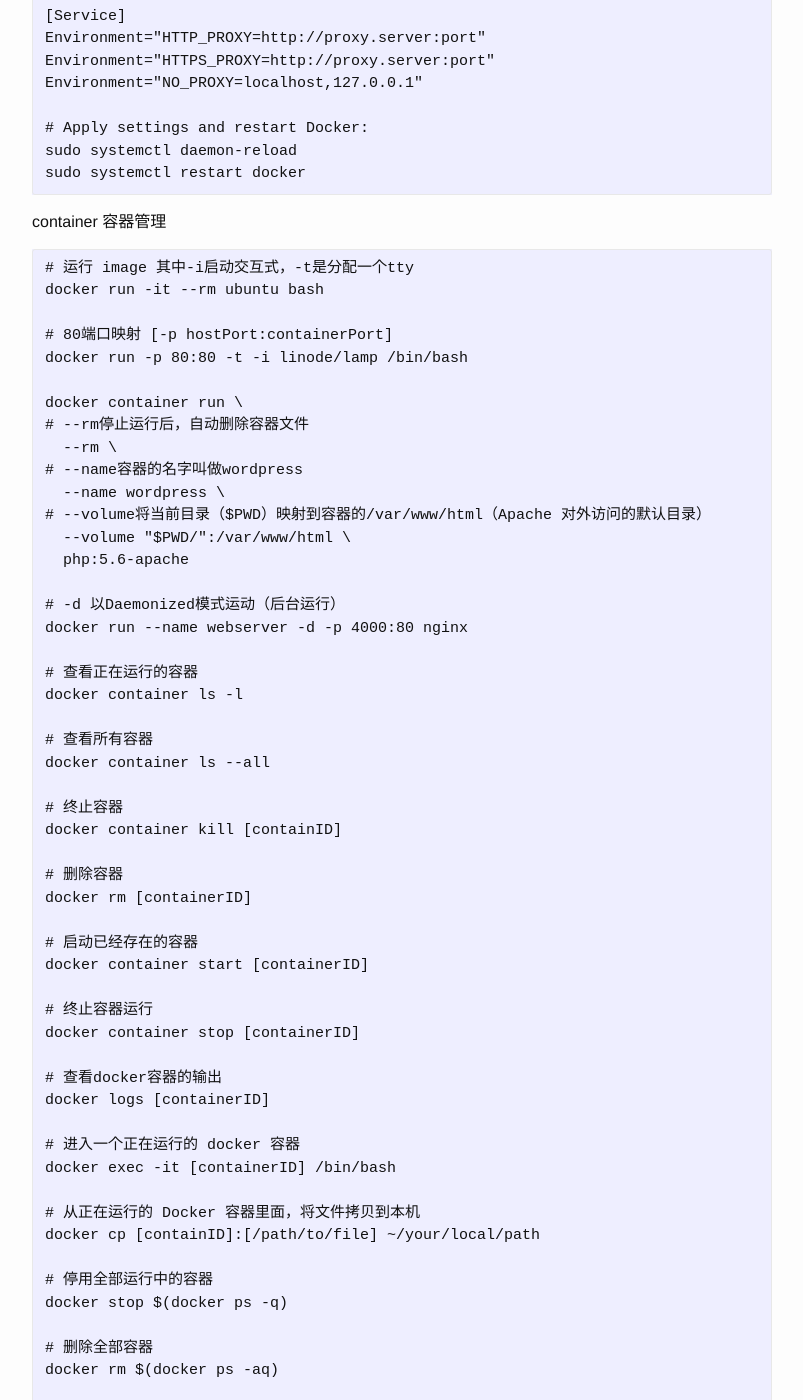
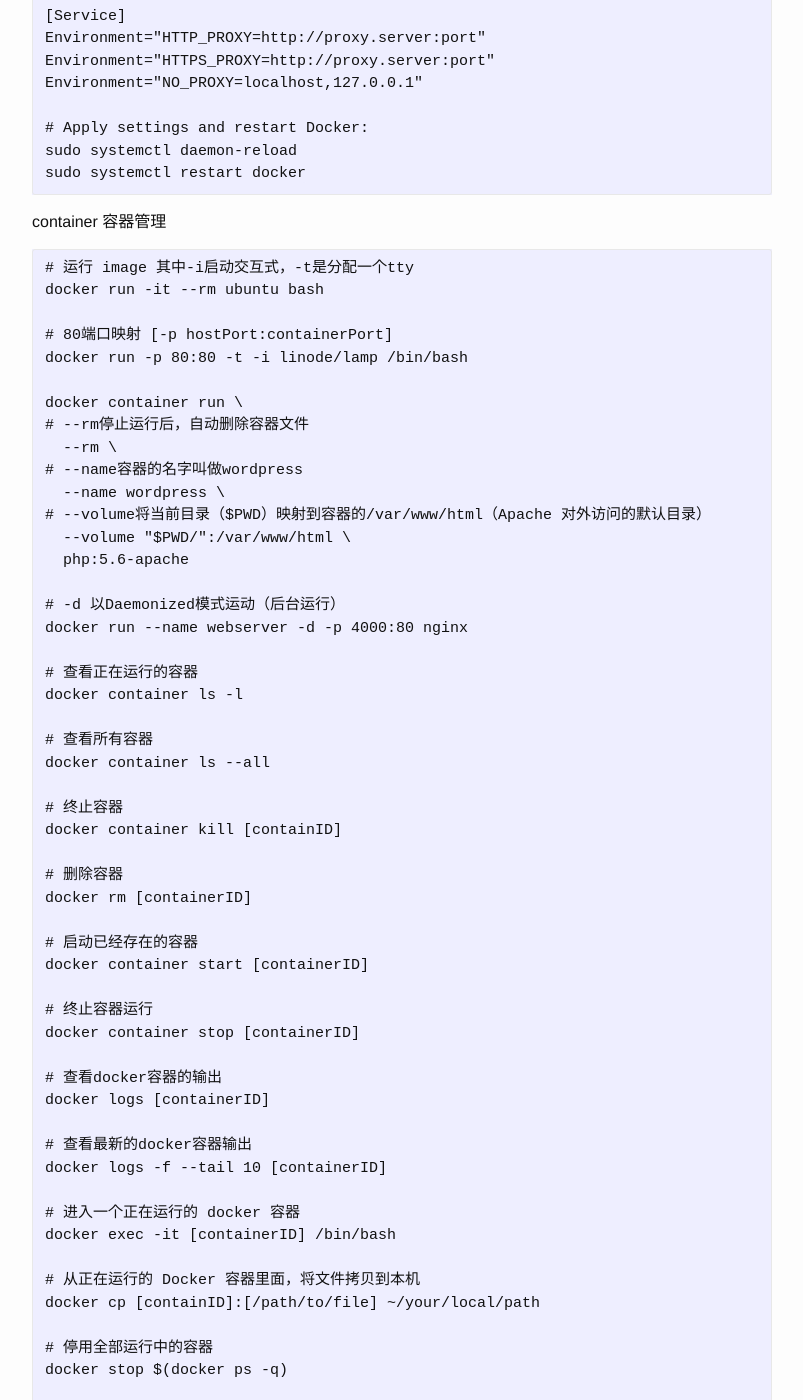
Before and after one commit to josephstalin117/josephstalin117.github.io, a Jekyll site: the page built from _posts/2018-4-30-docker.markdown, in a window 1280 px wide and 1400 px high, scrolled down 3208 px. Shown: the whole window, without its empty margins (238-1041 px from the left). Built offline with Jekyll 4.4.1, drawn with Linux system fonts in a browser that asks for light colours; some of the changed text lies outside the part shown.

Commit message:
update docker logs tail

````diff
--- a/_posts/2018-4-30-docker.markdown
+++ b/_posts/2018-4-30-docker.markdown
@@ -192,6 +192,9 @@ docker container stop [containerID]
 
 # 查看docker容器的输出
 docker logs [containerID]
+
+# 查看最新的docker容器输出
+docker logs -f --tail 10 [containerID]
 
 # 进入一个正在运行的 docker 容器
 docker exec -it [containerID] /bin/bash
--- a/_posts/2018-6-23-latex.markdown
+++ b/_posts/2018-6-23-latex.markdown
@@ -66,6 +66,8 @@ This paper.\par
 %文字颜色
 \usepackage{xcolor}
 \textcolor{<color>}{<text>}
+
+{\color{red} highlighted}
 
 %文字删除线
 \usepackage{ulem}
--- a/_posts/2022-1-18-reference-format.markdown
+++ b/_posts/2022-1-18-reference-format.markdown
@@ -38,7 +38,7 @@ D. Salinas, V. Flunkert and J. Gasthaus, ``Financial time series forecasting usi
 \bibitem{Bi_Yuan_2017}
 
 
-M.-T. Luong, H. Pham and C. D. Manning. ``Effective Approaches to Attention-based Neural Machine Translation", in \emph{Proc. of the 2015 Conference on Empirical Methods in Natural Language Processing}, Lisbon, Portugal, 2015, pp. 1412--1421
+T. Luong, H. Pham and C. Manning, ``Effective Approaches to Attention-based Neural Machine Translation", in \emph{Proc. of the 2015 Conference on Empirical Methods in Natural Language Processing}, Lisbon, Portugal, 2015, pp. 1412--1421
 ```
 
 注意点
````
Also changed, not shown: other parts of _posts/2022-1-18-reference-format.markdown (+1 -1 lines).
